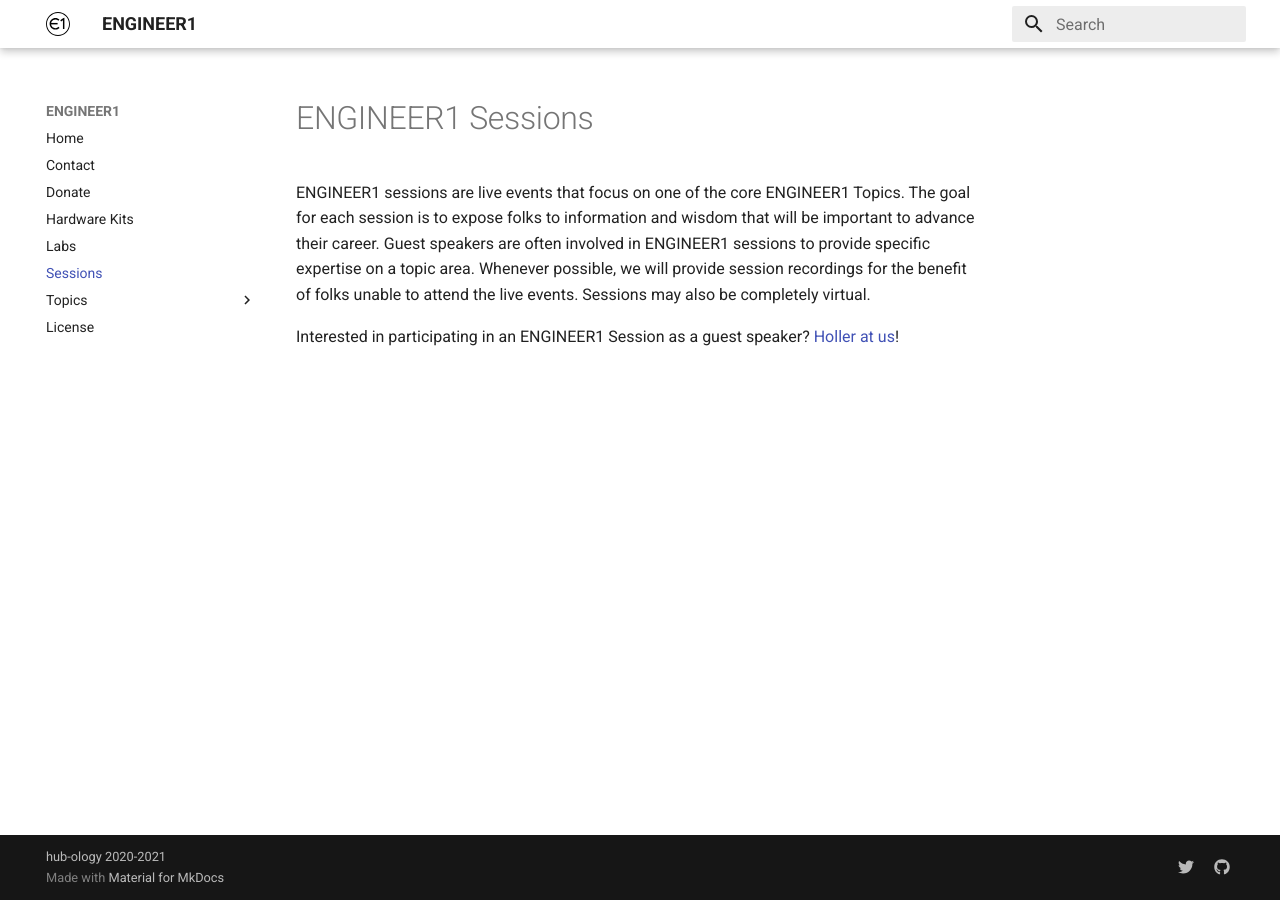
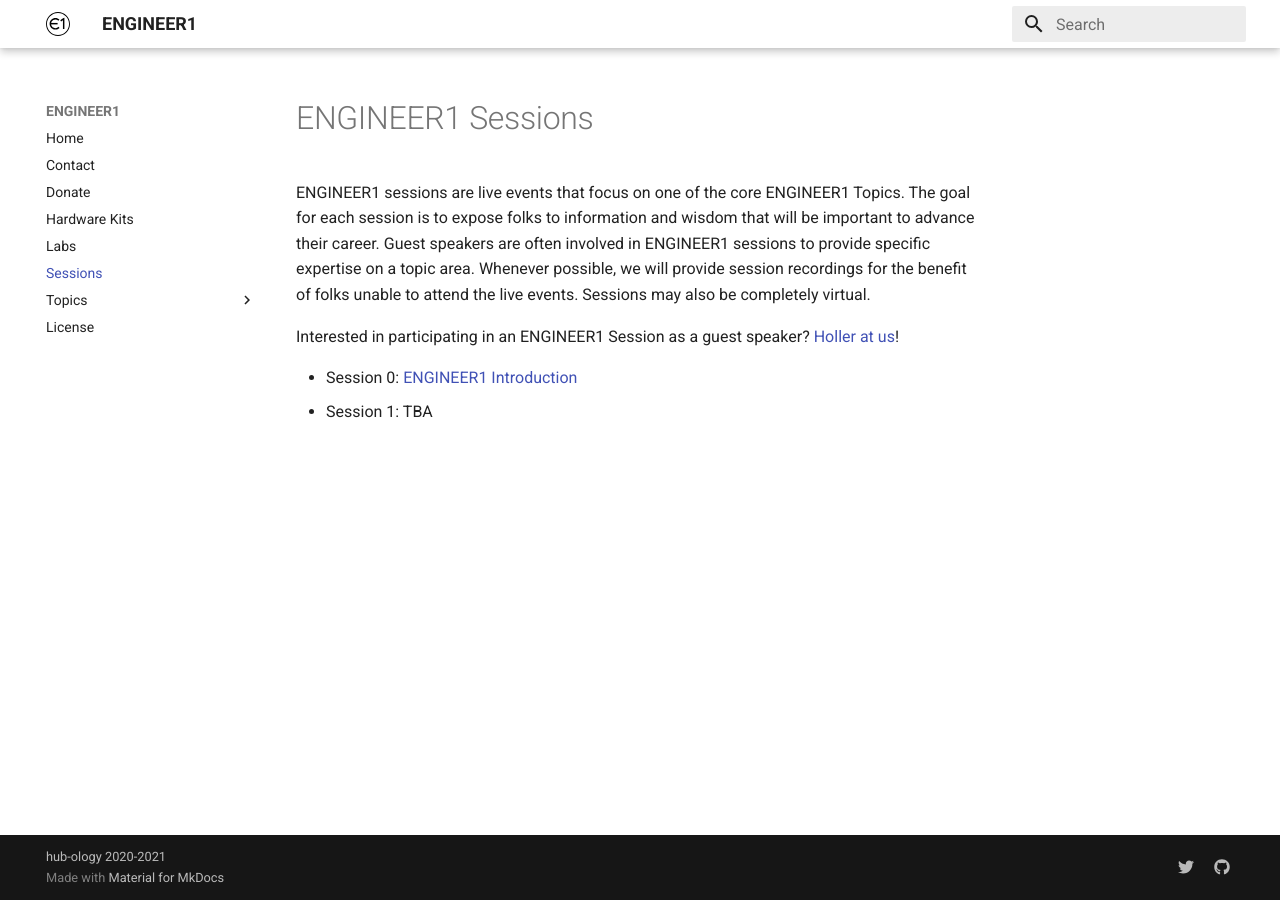
Before and after one commit to hub-ology/engineer1-website, an MkDocs documentation site: the page built from docs/sessions.md, in a window 1280 px wide. Built offline with MkDocs 1.6.1 and Material for MkDocs 9.7.7, drawn with Linux system fonts in a browser that asks for light colours.

Commit message:
ENGINEER1 Sessions prep work

```diff
--- a/docs/sessions.md
+++ b/docs/sessions.md
@@ -9,3 +9,7 @@
 
 
 Interested in participating in an ENGINEER1 Session as a guest speaker?  [Holler at us](/contact/)!
+
+
+- Session 0: [ENGINEER1 Introduction](https://www.youtube.com/channel/UCjYPSDgMUIWjJWDYGXyQRWw)
+- Session 1: TBA
```
